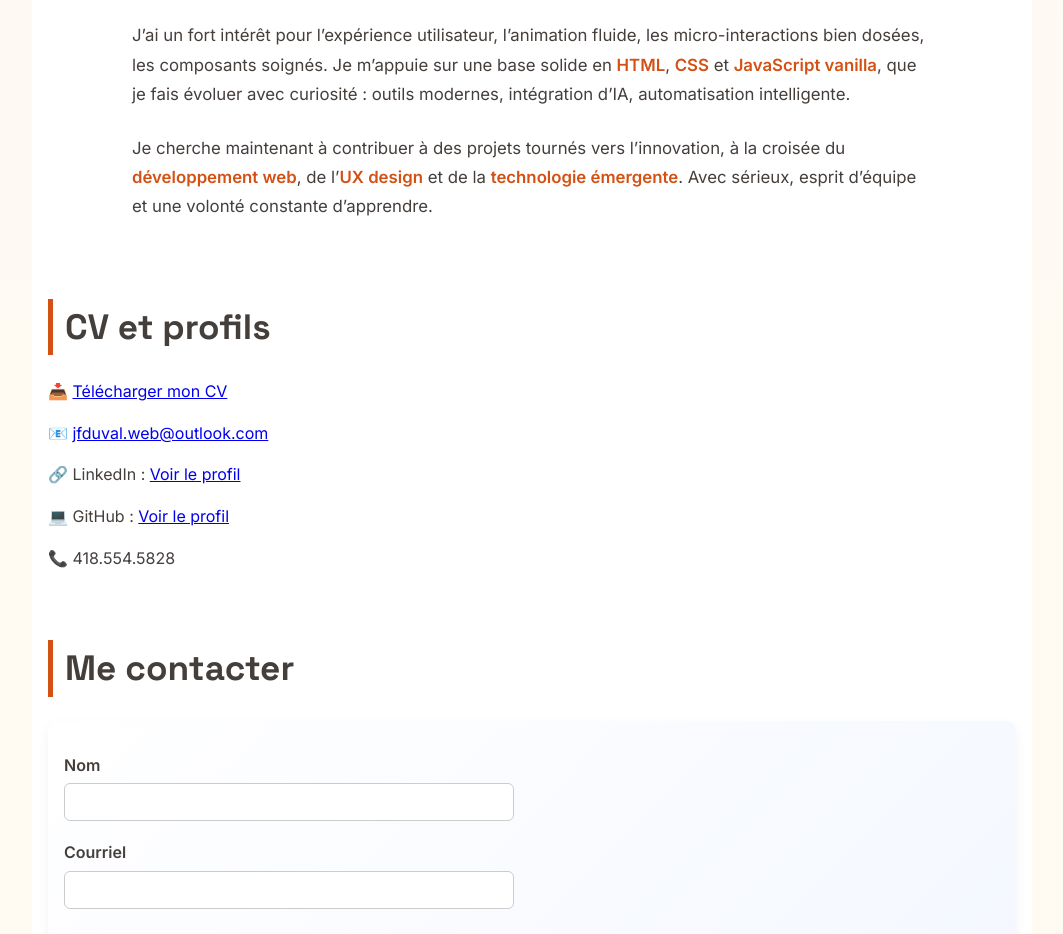
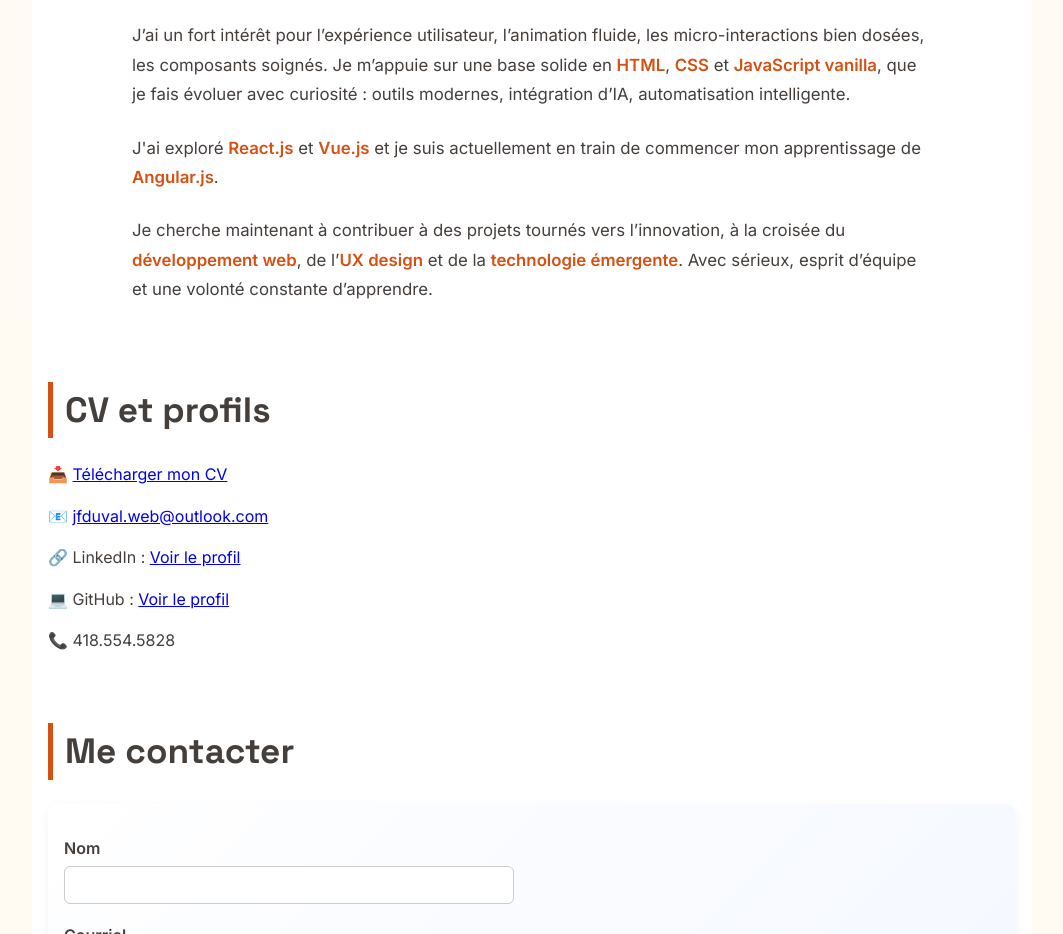
Before and after one commit to jeffduval1/portfolio, a plain HTML site: page index.html in a window 1280 px wide. Shown: the part 3042-3976 px from the top of the page, without its empty margins (108-1171 px from the left). Drawn offline with Linux system fonts and the light colour scheme.

Commit message:
ajout Frameworks dans description

```diff
--- a/index.html
+++ b/index.html
@@ -202,6 +202,7 @@
           <strong>JavaScript vanilla</strong>, que je fais évoluer avec curiosité : outils modernes, intégration d’IA,
           automatisation intelligente.
         </p>
+        <p>J'ai exploré <strong>React.js</strong> et <strong>Vue.js</strong> et je suis actuellement en train de commencer mon apprentissage de <strong>Angular.js</strong>.</p>
 
         <p>Je cherche maintenant à contribuer à des projets tournés vers l’innovation, à la croisée du
           <strong>développement web</strong>, de l’<strong>UX design</strong> et de la <strong>technologie
```
